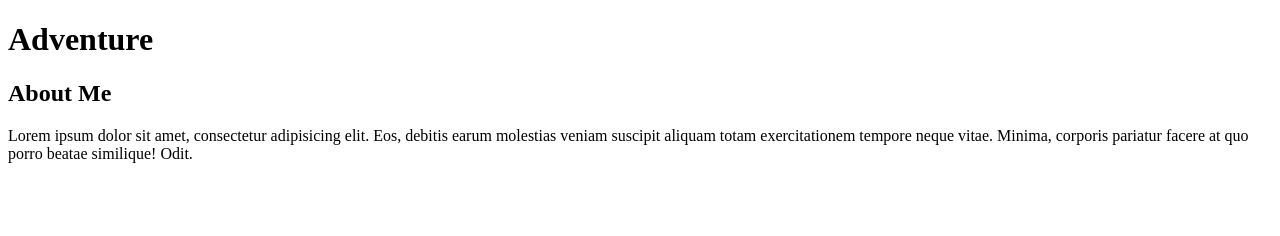
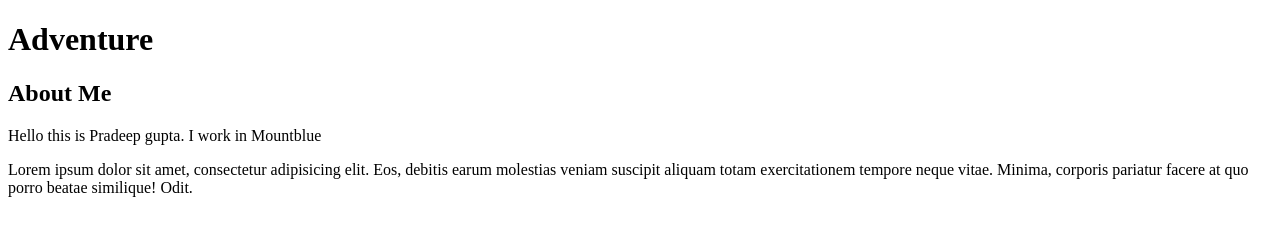
Before and after one commit to Pradeep1026/Propel-class-git-, a plain HTML site: page index.html in a window 1280 px wide. Drawn offline with Linux system fonts and the light colour scheme.

Commit message:
Added about me details

```diff
--- a/index.html
+++ b/index.html
@@ -21,6 +21,7 @@
 <!-- start of new content -->
 <aside>
     <h2>About Me</h2>
+    <p>Hello this is Pradeep gupta. I work in Mountblue </p>
 
     <p>Lorem ipsum dolor sit amet, consectetur adipisicing elit. Eos, debitis earum molestias veniam suscipit aliquam totam exercitationem tempore neque vitae. Minima, corporis pariatur facere at quo porro beatae similique! Odit.</p>
 </aside>
```
